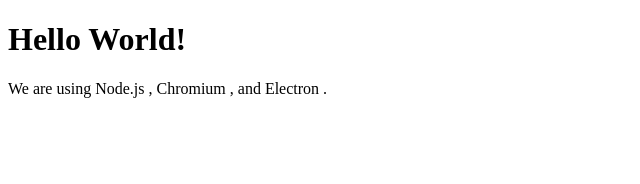
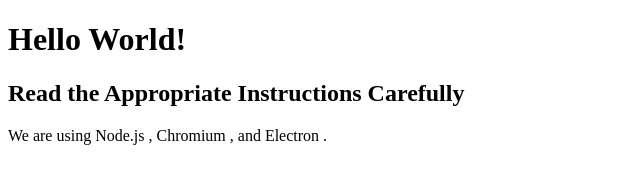
Before and after one commit to LunaPg/ff14-poesson, a website with bundled scripts: page index.html in a window 1280 px wide. Shown: the whole page, without its empty margins (0-640 px from the left). Built offline with nearby package versions, Linux system fonts and the light colour scheme.

Commit message:
Update index.html

```diff
--- a/index.html
+++ b/index.html
@@ -15,6 +15,7 @@
   </head>
   <body>
     <h1>Hello World!</h1>
+    <h2> Read the Appropriate Instructions Carefully</h2>
     We are using Node.js <span id="node-version"></span>, Chromium
     <span id="chrome-version"></span>, and Electron
     <span id="electron-version"></span>.
```
